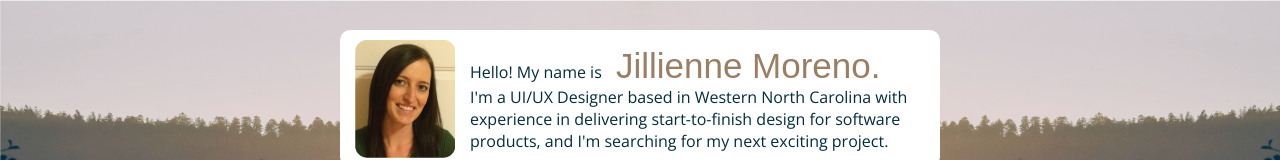
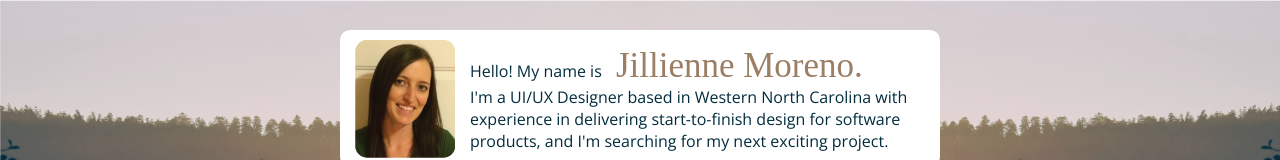
Before and after one commit to jillmoreno/jilliennemoreno.com, a website: page index.html in a window 1280 px wide. Shown: the top 160 px of the page. Drawn offline with nearby package versions, Linux system fonts and the light colour scheme.

Commit message:
Update Font

```diff
--- a/style.css
+++ b/style.css
@@ -62,7 +62,7 @@ header {
     font-weight: 500;
     margin-left: 10px;
     margin-right: 10px;
-    font-family: fantasy;
+    font-family: bradley hand;
 }
 
 /** Footer **/
```
